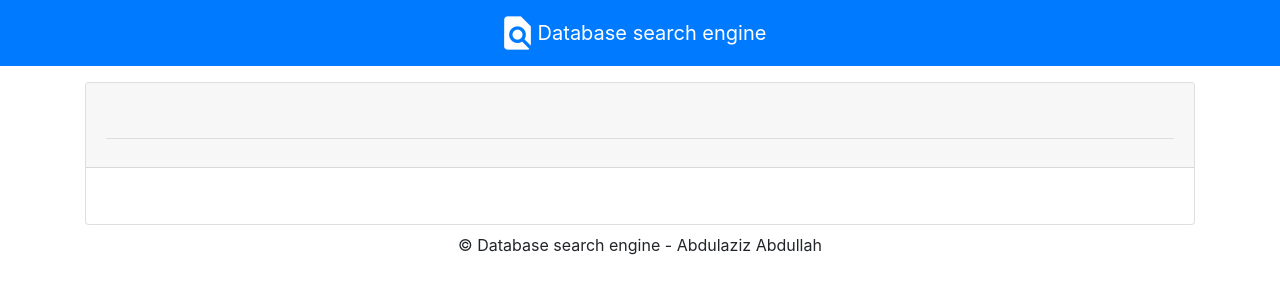
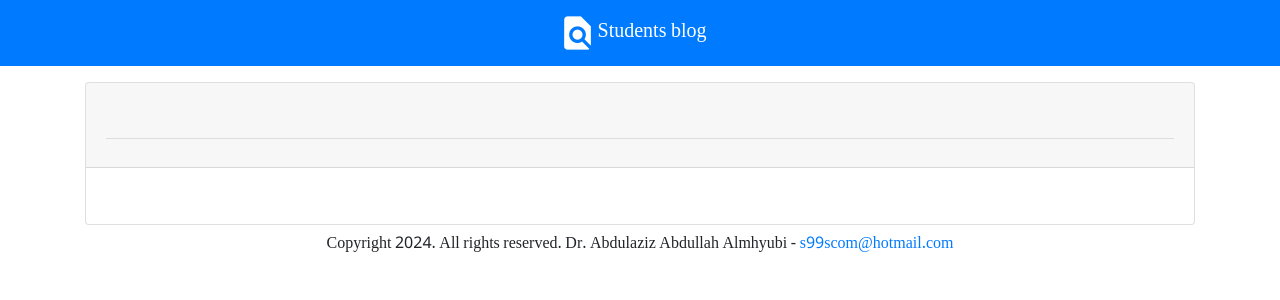
Before and after one commit to lisan1-net/student_blogs, a Django app: template main/templates/main/text.html in a window 1280 px wide. Shown: the top 300 px of the page. Run offline with Django 5.2, Linux system fonts and the light colour scheme; the template is opened without the code that fills it, so the values that code supplies are empty; parts of the project's set-up code (start-up, migrations or seed data) failed here and were passed over; some libraries are stand-ins or nearby versions.

Commit message:
Changed the title and the copyright, and added a font.

```diff
--- a/main/apps.py
+++ b/main/apps.py
@@ -5,4 +5,4 @@ from django.utils.translation import gettext_lazy as _
 class MainConfig(AppConfig):
     default_auto_field = 'django.db.models.BigAutoField'
     name = 'main'
-    verbose_name = _('Database search engine')
+    verbose_name = _('Students blog')
--- a/main/templates/main/base.html
+++ b/main/templates/main/base.html
@@ -5,7 +5,7 @@
 {% get_current_language as LANG_CODE %}
 {% get_current_language_bidi as bidi %}
 {% get_app_name as app_name %}
-{% translate 'Abdulaziz Abdullah' as owner_name %}
+{% translate 'Copyright 2024. All rights reserved. Dr. Abdulaziz Abdullah Almhyubi' as copyright %}
 
 <!doctype html>
 <html lang="{{ LANG_CODE }}" dir="{{ bidi|yesno:'rtl,ltr' }}">
@@ -26,6 +26,12 @@
 
     <!-- Material Icons -->
     <link href="https://fonts.googleapis.com/icon?family=Material+Icons" rel="stylesheet">
+
+    <!-- Google Fonts -->
+    <link rel="preconnect" href="https://fonts.googleapis.com">
+    <link rel="preconnect" href="https://fonts.gstatic.com" crossorigin>
+    <link href="https://fonts.googleapis.com/css2?family=Noto+Naskh+Arabic:wght@400..700&display=swap" rel="stylesheet">
+
     <style>
         .material-icons {
             vertical-align: middle;
@@ -33,6 +39,12 @@
         }
         .fa-solid {
             font-size: 1.25em;
+        }
+        body {
+            font-family: 'Noto Naskh Arabic', serif;
+            font-optical-sizing: auto;
+            font-weight: 400;
+            font-style: normal;
         }
     </style>
 
@@ -58,7 +70,7 @@
         <div class="container">
             <div class="row">
                 <div class="col-12 text-center">
-                    <p>&copy; {{app_name}} - {{ owner_name }}</p>
+                    <p>{{ copyright }} - <a href="mailto:s99scom@hotmail.com">s99scom@hotmail.com</a></p>
                 </div>
             </div>
         </div>
```
Also changed, not shown: main/locale/ar/LC_MESSAGES/django.po, 1 other file.
